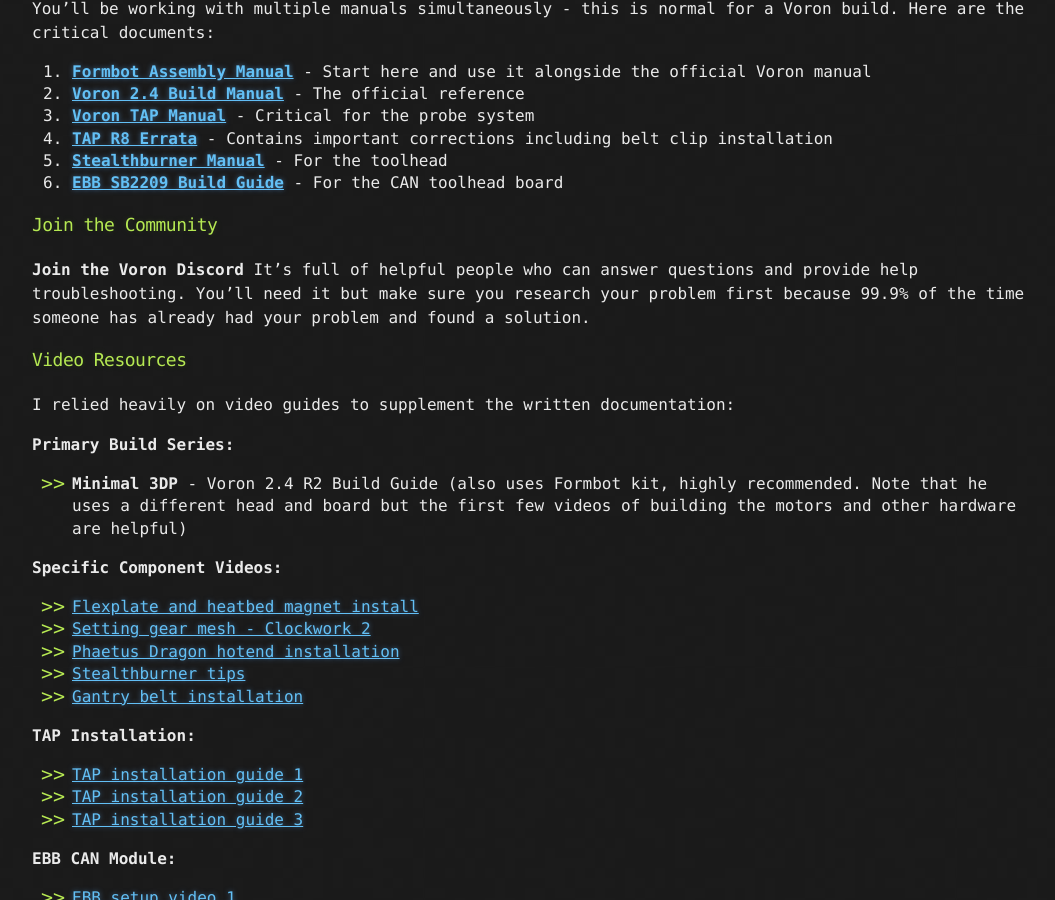
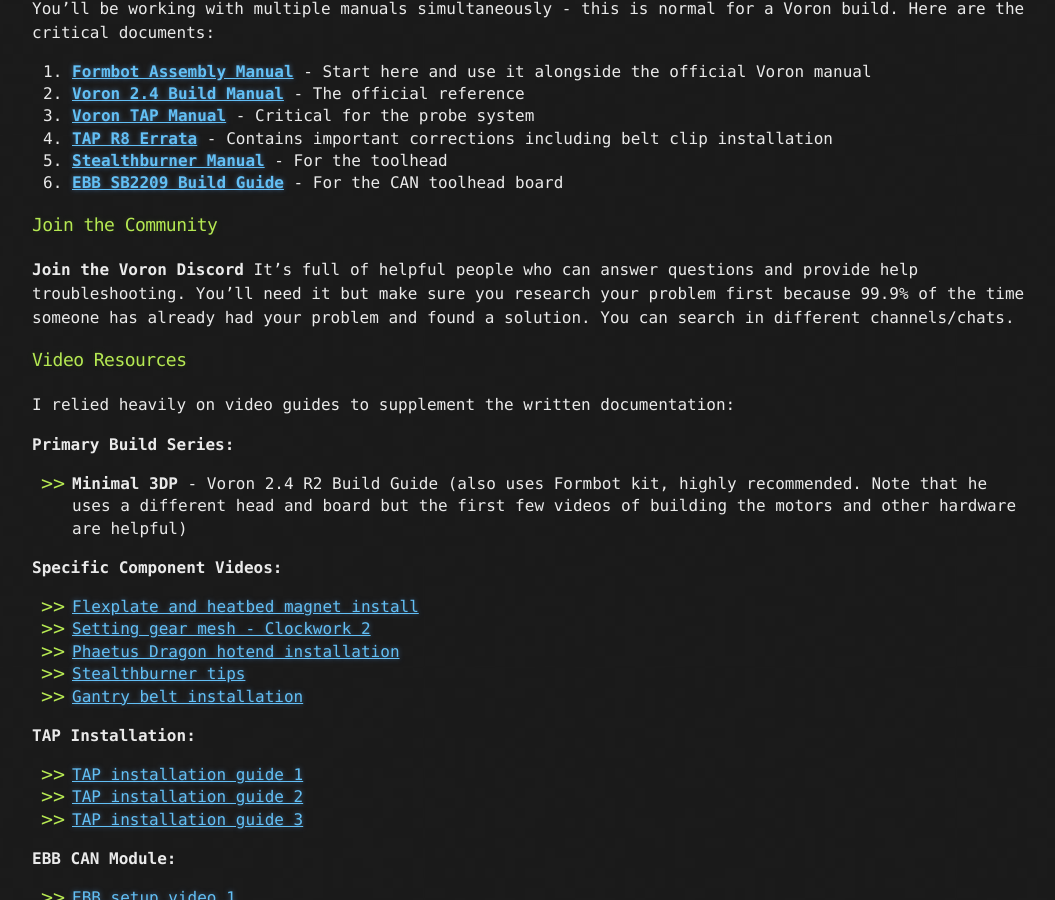
Before and after one commit to CyberCasquatch/cybercasquatch.github.io, a Jekyll site: the page built from _posts/Projects/2026-01-26-BigIron.md, in a window 1280 px wide and 900 px high, scrolled down 929 px. Shown: the whole window, without its empty margins (108-1163 px from the left). Built offline with Jekyll 4.4.1, drawn with Linux system fonts in a browser that asks for light colours.

Commit message:
Enhance community section with search tips
Expanded the community section to include information about searching in different channels/chats.

```diff
--- a/_posts/Projects/2026-01-26-BigIron.md
+++ b/_posts/Projects/2026-01-26-BigIron.md
@@ -34,7 +34,7 @@
 
 ### Join the Community
 
-**Join the Voron Discord** It's full of helpful people who can answer questions and provide help troubleshooting. You'll need it but make sure you research your problem first because 99.9% of the time someone has already had your problem and found a solution.
+**Join the Voron Discord** It's full of helpful people who can answer questions and provide help troubleshooting. You'll need it but make sure you research your problem first because 99.9% of the time someone has already had your problem and found a solution. You can search in different channels/chats.
 
 ### Video Resources
 
```
